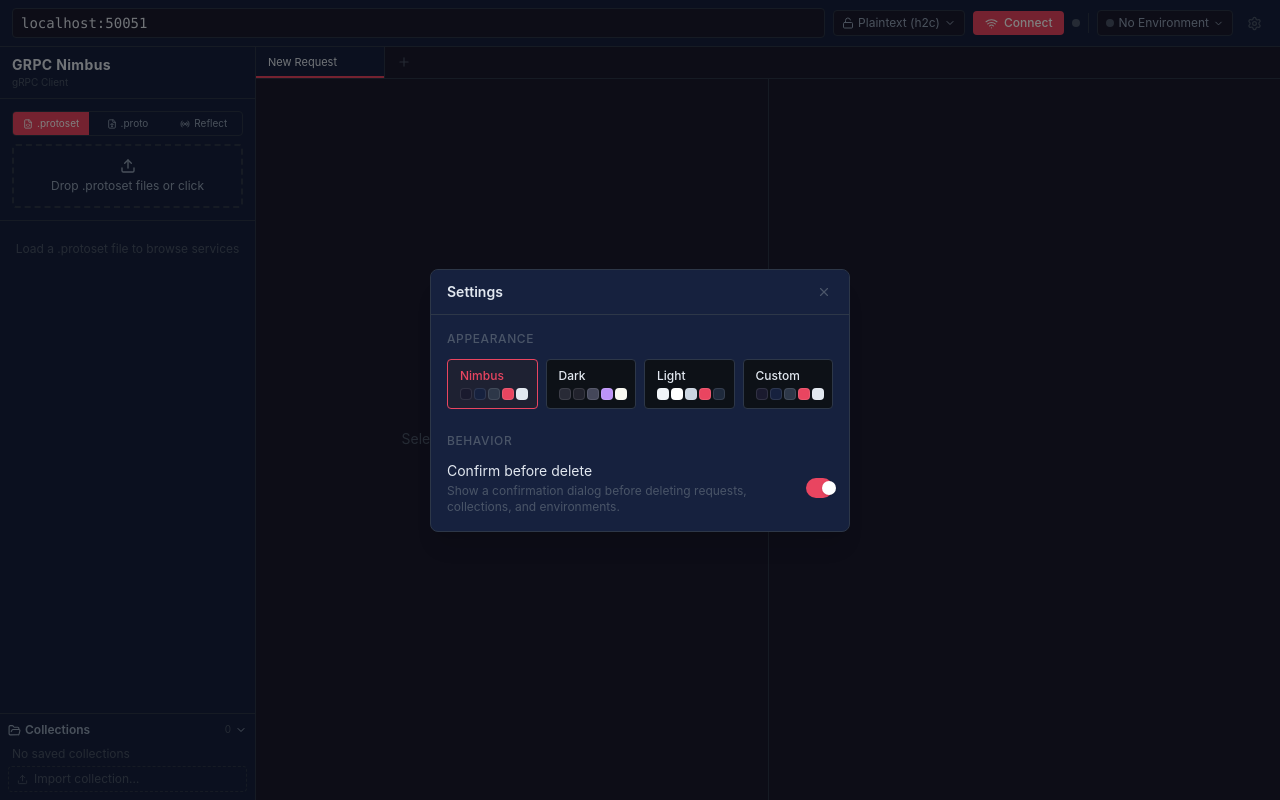
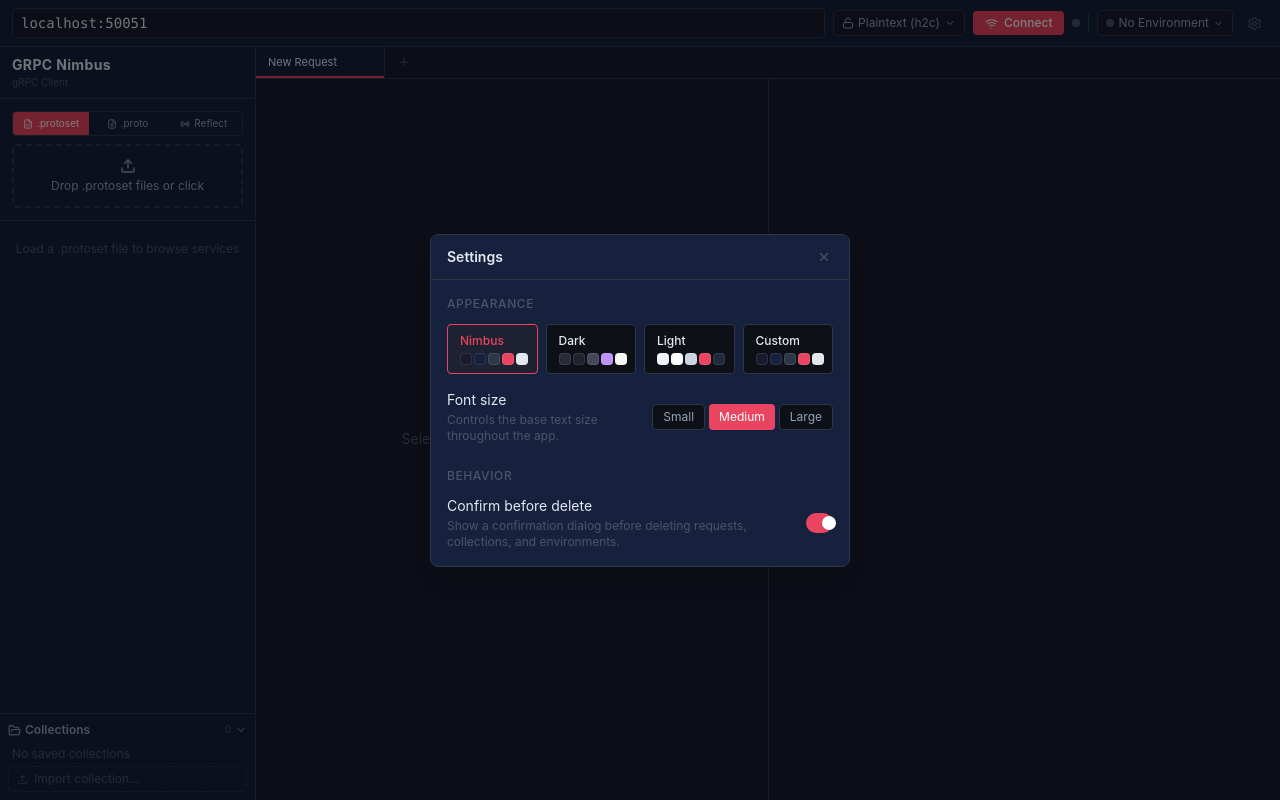
Before and after one commit to CosmicMunkey/grpc-nimbus, a React (Vite) app in the folder frontend/: page / in a window 1280 px wide. Both pictures are taken after a click on the button 1254 px from the left and 23 px from the top of the page. Built offline with nearby package versions, Linux system fonts and the light colour scheme.

Commit message:
font size feature added, various bug fixes

```diff
--- a/frontend/src/components/Environments/EnvSelector.tsx
+++ b/frontend/src/components/Environments/EnvSelector.tsx
@@ -164,7 +164,7 @@
                 {/* Name + header count */}
                 <div className="flex-1 min-w-0">
                   <div className="flex items-center gap-2">
-                    <span className={`text-xs font-medium truncate ${isActive ? 'text-green-400' : 'text-c-text'}`}>
+                    <span className={`text-xs font-medium truncate ${isActive ? 'text-green-400' : 'text-c-text'}`} title={env.name}>
                       {env.name}
                     </span>
                     {isActive && (
@@ -263,7 +263,7 @@
         className="flex items-center gap-1 px-2 py-1 bg-c-bg border border-c-border rounded text-xs text-c-text2 hover:border-c-text3 max-w-[160px]"
       >
         <span className={`w-2 h-2 rounded-full shrink-0 ${active ? 'bg-green-400' : 'bg-c-text3'}`} />
-        <span className="truncate flex-1">{active ? active.name : 'No Environment'}</span>
+        <span className="truncate flex-1" title={active ? active.name : 'No Environment'}>{active ? active.name : 'No Environment'}</span>
         <ChevronDown size={11} className="shrink-0" />
       </button>
 
@@ -287,7 +287,7 @@
               }`}
             >
               {activeEnvironmentId === env.id ? <Check size={11} /> : <span className="w-[11px]" />}
-              <span className="truncate">{env.name}</span>
+              <span className="truncate" title={env.name}>{env.name}</span>
             </button>
           ))}
 
--- a/frontend/src/components/RequestBuilder/FormBuilder.tsx
+++ b/frontend/src/components/RequestBuilder/FormBuilder.tsx
@@ -636,7 +636,7 @@
     <div className="flex items-center gap-2 py-0.5 min-h-[28px]">
       {!hideLabel && (
         <div className="flex items-center gap-1.5 w-40 shrink-0">
-          <span className="text-xs font-mono text-c-text truncate">{schema.name}</span>
+          <span className="text-xs font-mono text-c-text truncate" title={schema.name}>{schema.name}</span>
           <TypeBadge schema={schema} />
         </div>
       )}
--- a/frontend/src/components/RequestPanel/RequestPanel.tsx
+++ b/frontend/src/components/RequestPanel/RequestPanel.tsx
@@ -278,7 +278,7 @@
     <div className="flex flex-col h-full min-h-0">
       {/* Method header bar */}
       <div className="flex items-center gap-2 px-3 py-2 border-b border-c-border bg-c-panel">
-        <span className="text-xs font-mono text-c-accent truncate flex-1">
+        <span className="text-xs font-mono text-c-accent truncate flex-1" title={selectedMethod.fullName}>
           {selectedMethod.fullName}
         </span>
         {/* Timeout */}
--- a/frontend/src/components/Settings/SettingsPanel.tsx
+++ b/frontend/src/components/Settings/SettingsPanel.tsx
@@ -2,7 +2,7 @@
 import { createPortal } from 'react-dom';
 import { Settings, X } from 'lucide-react';
 import { useAppStore } from '../../store/appStore';
-import { ThemeId, ThemeTokens, THEMES, DEFAULT_CUSTOM_THEME } from '../../themes';
+import { ThemeId, ThemeTokens, THEMES, DEFAULT_CUSTOM_THEME, FONT_SIZE_PRESETS } from '../../themes';
 
 // ── Toggle ────────────────────────────────────────────────────────────────────
 
@@ -104,7 +104,7 @@
 
 export default function SettingsPanel() {
   const [open, setOpen] = useState(false);
-  const { confirmDeletes, setConfirmDeletes, theme, customTheme, setTheme } = useAppStore();
+  const { confirmDeletes, setConfirmDeletes, theme, customTheme, setTheme, fontSize, setFontSize } = useAppStore();
 
   // Local draft so colour picker changes apply live while custom is active
   const [draftCustom, setDraftCustom] = useState<Partial<ThemeTokens>>(customTheme);
@@ -165,6 +165,27 @@
                 {theme === 'custom' && (
                   <CustomEditor tokens={draftCustom} onChange={handleCustomChange} />
                 )}
+                <div className="flex items-center justify-between mt-4">
+                  <div>
+                    <p className="text-sm text-c-text">Font size</p>
+                    <p className="text-xs text-c-text3 mt-0.5">Controls the base text size throughout the app.</p>
+                  </div>
+                  <div className="flex gap-1">
+                    {FONT_SIZE_PRESETS.map(({ label, value }) => (
+                      <button
+                        key={value}
+                        onClick={() => setFontSize(value)}
+                        className={`px-2.5 py-1 rounded text-xs transition-colors ${
+                          fontSize === value
+                            ? 'bg-c-accent text-white'
+                            : 'bg-c-input text-c-text2 hover:bg-c-hover hover:text-c-text border border-c-border'
+                        }`}
+                      >
+                        {label}
+                      </button>
+                    ))}
+                  </div>
+                </div>
               </div>
 
               {/* Behavior section */}
--- a/frontend/src/components/Sidebar/Sidebar.tsx
+++ b/frontend/src/components/Sidebar/Sidebar.tsx
@@ -148,7 +148,7 @@
             <div key={col.id} className="px-2">
               <div className="flex items-center gap-1 text-xs text-c-text2 py-0.5 group">
                 <BookOpen size={11} />
-                <span className="font-medium truncate flex-1">{col.name}</span>
+                <span className="font-medium truncate flex-1" title={col.name}>{col.name}</span>
                 <CollectionMenu colId={col.id} colName={col.name} />
               </div>
               <div className="ml-3 space-y-0.5">
@@ -172,7 +172,7 @@
                         onClick={() => handleLoadRequest(req.methodPath, req.requestJson, req.metadata, req.id, req.name)}
                         onDoubleClick={(e) => startRename(req.id, req.name, e)}
                         className="flex items-center gap-1 flex-1 min-w-0 text-left text-xs text-c-text px-2 py-0.5 truncate"
-                        title="Click to open · Double-click to rename"
+                        title={req.name}
                       >
                         <Zap size={10} className="text-yellow-400 shrink-0" />
                         <span className="truncate">{req.name}</span>
--- a/frontend/src/store/appStore.ts
+++ b/frontend/src/store/appStore.ts
@@ -14,7 +14,7 @@
   StreamEvent,
   Tab,
 } from '../types';
-import { ThemeId, ThemeTokens, applyTheme, resolveTheme } from '../themes';
+import { ThemeId, ThemeTokens, applyTheme, applyFontSize, resolveTheme } from '../themes';
 
 // Wails injects window.go at runtime. Stubs keep TypeScript happy in development.
 declare global {
@@ -54,8 +54,8 @@
           RemoveProtoPath(path: string): Promise<ServiceInfo[]>;
           GetLoadedState(): Promise<LoadedState>;
           GetConnectionState(): Promise<string>;
-          GetUserSettings(): Promise<{ confirmDeletes: boolean; theme: string; customTheme?: Record<string, string> }>;
-          SaveUserSettings(s: { confirmDeletes: boolean; theme: string; customTheme?: Record<string, string> }): Promise<void>;
+          GetUserSettings(): Promise<{ confirmDeletes: boolean; theme: string; customTheme?: Record<string, string>; fontSize?: number }>;
+          SaveUserSettings(s: { confirmDeletes: boolean; theme: string; customTheme?: Record<string, string>; fontSize: number }): Promise<void>;
         };
       };
     };
@@ -98,7 +98,7 @@
   getLoadedState: () => window.go.main.App.GetLoadedState(),
   getConnectionState: (): Promise<string> => window.go.main.App.GetConnectionState(),
   getUserSettings: () => window.go.main.App.GetUserSettings(),
-  saveUserSettings: (s: { confirmDeletes: boolean; theme: string; customTheme?: Record<string, string> }): Promise<void> => window.go.main.App.SaveUserSettings(s),
+  saveUserSettings: (s: { confirmDeletes: boolean; theme: string; customTheme?: Record<string, string>; fontSize: number }): Promise<void> => window.go.main.App.SaveUserSettings(s),
 };
 
 // ─── Tab helpers ──────────────────────────────────────────────────────────────
@@ -233,6 +233,8 @@
   theme: ThemeId;
   customTheme: Partial<ThemeTokens>;
   setTheme: (id: ThemeId, custom?: Partial<ThemeTokens>) => void;
+  fontSize: number;
+  setFontSize: (size: number) => void;
   loadUserSettings: () => Promise<void>;
 
   // Confirm dialog (used by all delete operations)
@@ -643,11 +645,8 @@
     const updatedRequests = col.requests.filter((r) => r.id !== requestId);
     await api.saveCollection({ ...col, requests: updatedRequests, updatedAt: now });
     await get().loadCollections();
-    set((s) => ({
-      tabs: s.tabs.map((t) =>
-        t.savedRequestId === requestId ? { ...t, savedRequestId: null, savedRequestName: null } : t
-      ),
-    }));
+    const linkedTab = get().tabs.find((t) => t.savedRequestId === requestId);
+    if (linkedTab) get().closeTab(linkedTab.id);
   },
 
   renameRequest: async (tabId, newName) => {
@@ -688,8 +687,12 @@
     const col = get().collections.find((c) => c.id === id);
     const confirmed = await get().showConfirm(`Delete collection "${col?.name ?? id}"? This cannot be undone.`);
     if (!confirmed) return;
+    const requestIds = new Set((col?.requests ?? []).map((r) => r.id));
     await api.deleteCollection(id);
     await get().loadCollections();
+    get().tabs
+      .filter((t) => t.savedRequestId && requestIds.has(t.savedRequestId))
+      .forEach((t) => get().closeTab(t.id));
   },
 
   exportCollection: async (id) => {
@@ -738,6 +741,7 @@
   confirmDeletes: true,
   theme: 'nimbus' as ThemeId,
   customTheme: {},
+  fontSize: 16,
   confirmDialog: null,
 
   loadUserSettings: async () => {
@@ -745,15 +749,17 @@
       const s = await api.getUserSettings();
       const themeId = (s.theme as ThemeId) || 'nimbus';
       const custom = (s.customTheme as Partial<ThemeTokens>) ?? {};
-      set({ confirmDeletes: s.confirmDeletes, theme: themeId, customTheme: custom });
+      const fontSize = s.fontSize ?? 14;
+      set({ confirmDeletes: s.confirmDeletes, theme: themeId, customTheme: custom, fontSize });
       applyTheme(resolveTheme(themeId, custom));
+      applyFontSize(fontSize);
     } catch { /* use defaults */ }
   },
 
   setConfirmDeletes: (v) => {
     set({ confirmDeletes: v });
-    const { theme, customTheme } = get();
-    api.saveUserSettings({ confirmDeletes: v, theme, customTheme: customTheme as Record<string, string> }).catch(() => {});
+    const { theme, customTheme, fontSize } = get();
+    api.saveUserSettings({ confirmDeletes: v, theme, customTheme: customTheme as Record<string, string>, fontSize }).catch(() => {});
   },
 
   setTheme: (id, custom) => {
@@ -761,8 +767,15 @@
     const customTheme = id === 'custom' ? (custom ?? {}) : {};
     set({ theme: id, customTheme });
     applyTheme(resolved);
-    const { confirmDeletes } = get();
-    api.saveUserSettings({ confirmDeletes, theme: id, customTheme: customTheme as Record<string, string> }).catch(() => {});
+    const { confirmDeletes, fontSize } = get();
+    api.saveUserSettings({ confirmDeletes, theme: id, customTheme: customTheme as Record<string, string>, fontSize }).catch(() => {});
+  },
+
+  setFontSize: (size) => {
+    set({ fontSize: size });
+    applyFontSize(size);
+    const { confirmDeletes, theme, customTheme } = get();
+    api.saveUserSettings({ confirmDeletes, theme, customTheme: customTheme as Record<string, string>, fontSize: size }).catch(() => {});
   },
 
   showConfirm: (message) => {
--- a/frontend/src/style.css
+++ b/frontend/src/style.css
@@ -44,7 +44,7 @@
     background-color: var(--c-bg);
     color: var(--c-text);
     font-family: 'Inter', 'SF Pro Display', -apple-system, BlinkMacSystemFont, 'Segoe UI', sans-serif;
-    font-size: 14px;
+    font-size: 0.875rem; /* 14px at default 16px root; scales with html font-size */
     overflow: hidden;
   }
 
@@ -57,7 +57,7 @@
 .cm-editor { height: 100%; border-radius: 6px; overflow: hidden; }
 .cm-scroller {
   font-family: 'JetBrains Mono', 'Fira Code', monospace;
-  font-size: 13px;
+  font-size: 0.8125rem; /* 13px at default 16px root; scales with html font-size */
 }
 
 /* ── Select dropdowns ──────────────────────────────────────────────────────── */
--- a/frontend/src/themes.ts
+++ b/frontend/src/themes.ts
@@ -61,6 +61,19 @@
   return THEMES[id];
 }
 
+// Sets the base font size by scaling the html root element.
+// All Tailwind rem-based utilities (text-xs, text-sm, spacing, etc.)
+// scale proportionally because rem is always relative to the html element.
+export function applyFontSize(size: number): void {
+  document.documentElement.style.fontSize = `${size}px`;
+}
+
+export const FONT_SIZE_PRESETS = [
+  { label: 'Small',  value: 14 },
+  { label: 'Medium', value: 16 },
+  { label: 'Large',  value: 18 },
+] as const;
+
 // Writes CSS custom properties to :root and updates derived globals.
 export function applyTheme(tokens: ThemeTokens): void {
   const root = document.documentElement;
```
Also changed, not shown: frontend/src/components/ResponsePanel/ResponsePanel.tsx (+4 -4 lines), 2 other files (tests, documents, lock files or other folders).
